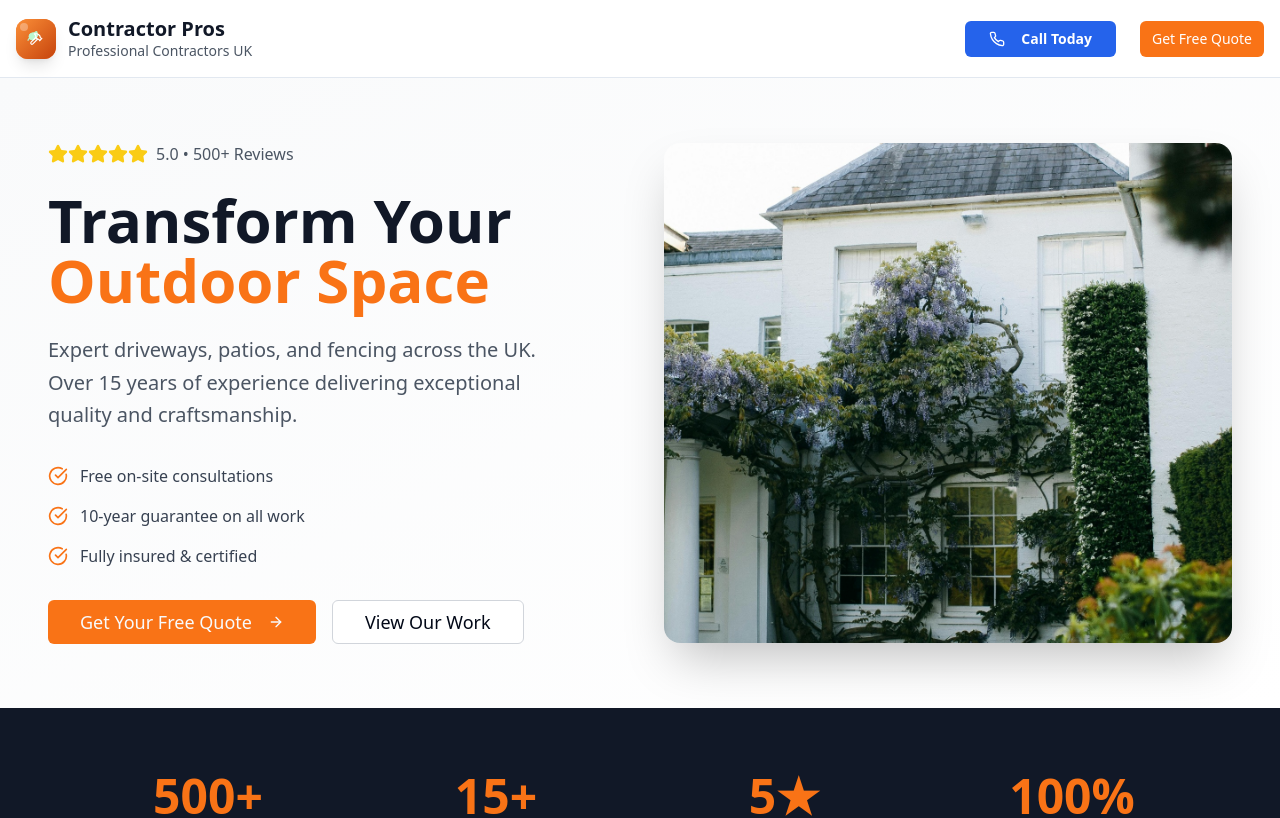
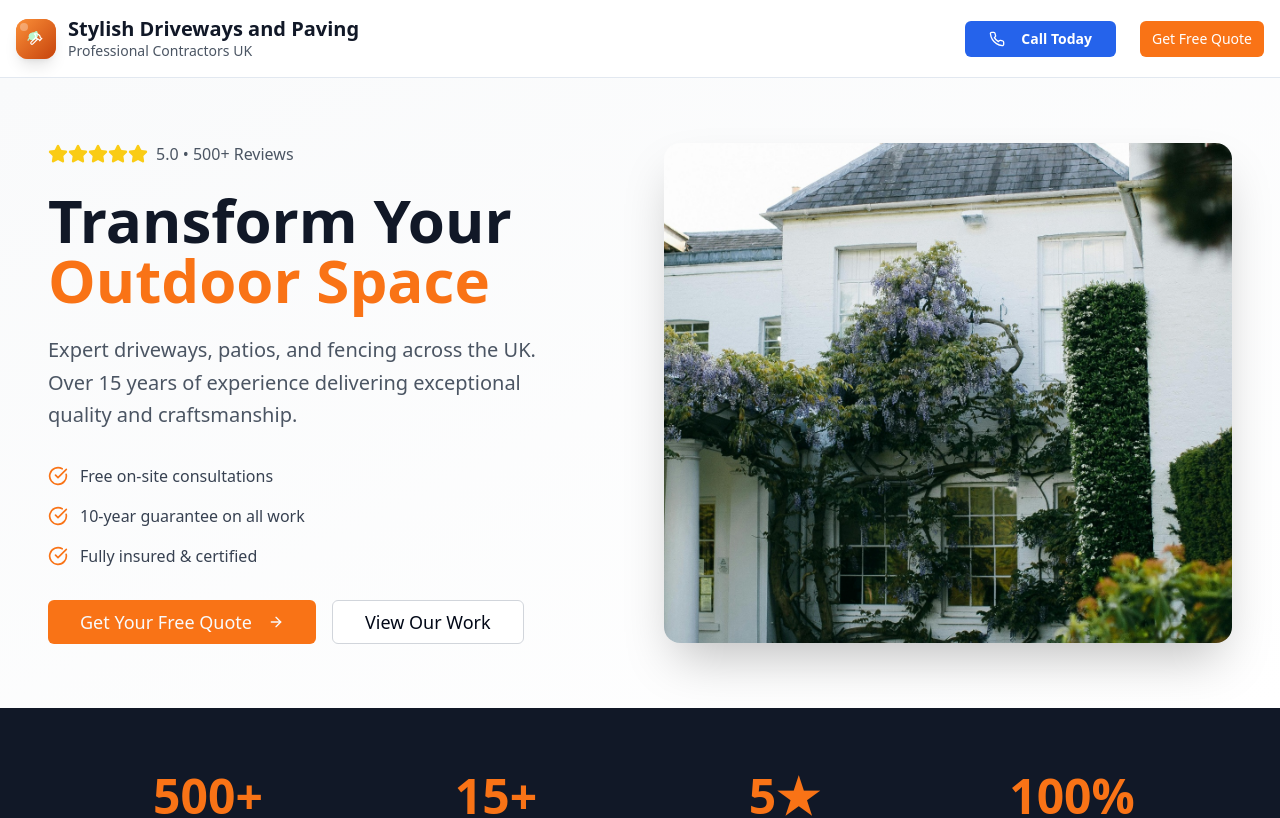
Before and after one commit to davidleroysmithdls/garden-world-spark, a React (Vite) app: page / in a window 1280 px wide. Shown: the top 818 px of the page. Built offline with nearby package versions, Linux system fonts and the light colour scheme.

Commit message:
Visual edit in Lovable
Edited UI in Lovable

```diff
--- a/src/components/Logo.tsx
+++ b/src/components/Logo.tsx
@@ -39,7 +39,7 @@ const Logo = ({
       </div>
 
       {showText && <div>
-          <h1 className={`${textSizeClasses[size]} font-bold text-gray-900 leading-tight`}>Contractor Pros</h1>
+          <h1 className={`${textSizeClasses[size]} font-bold text-gray-900 leading-tight`}>Stylish Driveways and Paving</h1>
           <p className="text-sm text-gray-600 font-medium">Professional Contractors UK</p>
         </div>}
     </div>;
```
